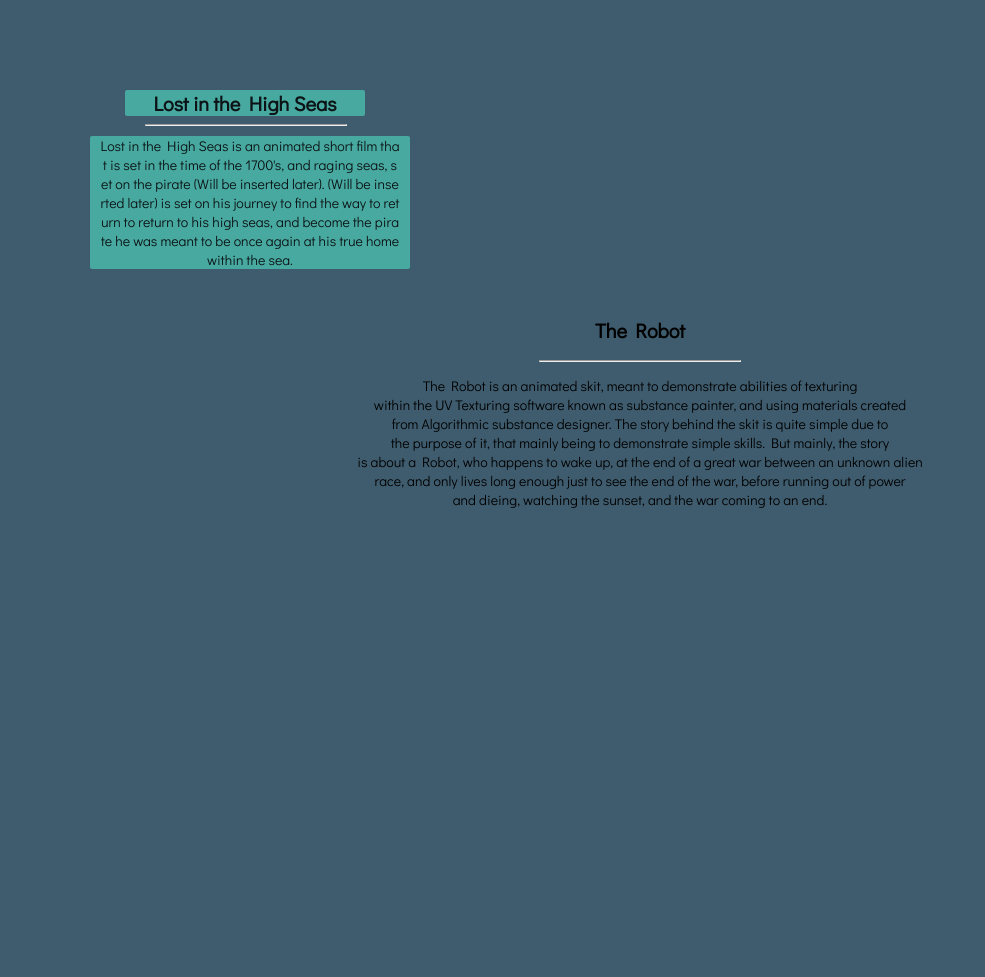
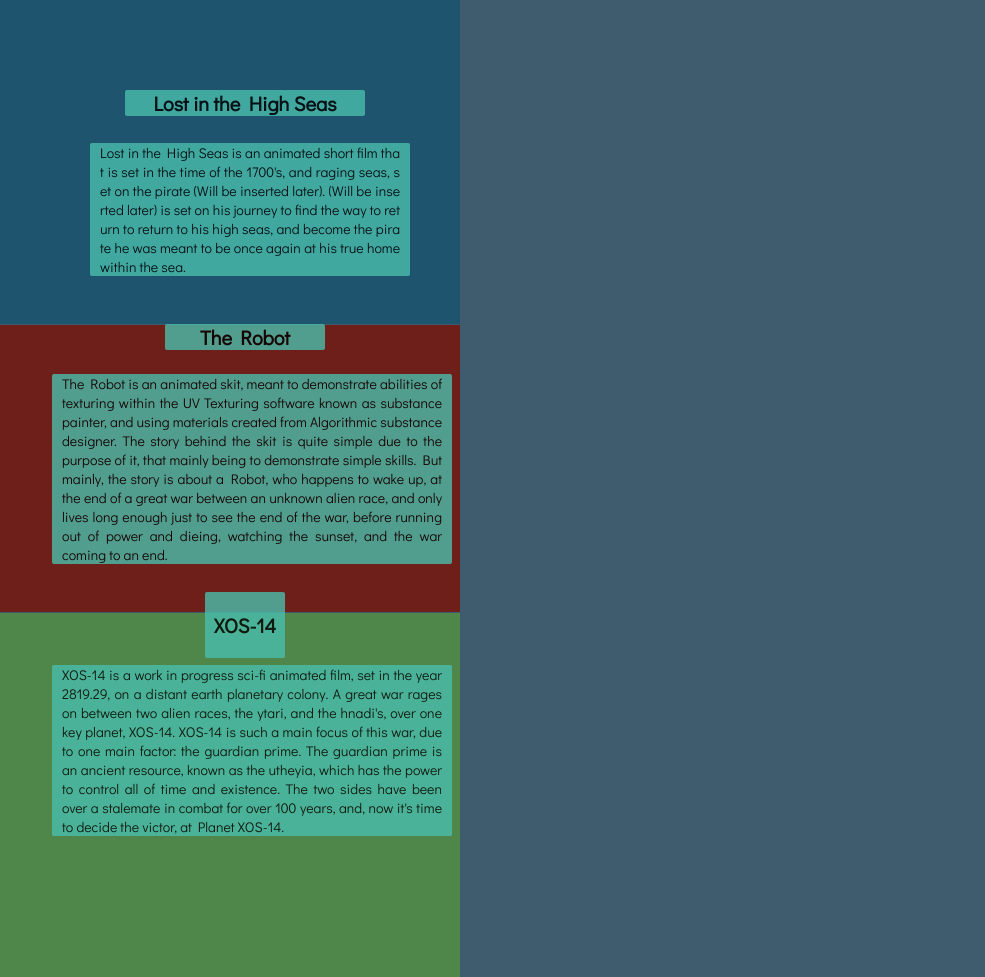
Before and after one commit to coderguy1777/10MinutesWebsite, a plain HTML site: page MainSiteFiles/MainWebFiles/AnimationProjects.html in a window 1280 px wide. Shown: the whole page, without its empty margins (0-985 px from the left). Before the commit the page ends 800 px from the top, so only its background shows below. Drawn offline with Linux system fonts and the light colour scheme.

Commit message:
Add files via upload

```diff
--- a/MainSiteFiles/MainWebFiles/AnimationProjects.html
+++ b/MainSiteFiles/MainWebFiles/AnimationProjects.html
@@ -7,13 +7,15 @@
     <title>My current animation projects</title>
 </head>
 <body>
+
+    <section id = "leftsec">
+        <section id = "sec1">
             <div class="container2-cover">
                 <div class="container3">
                     <h1>Lost in the High Seas</h1>
                 </div>
             </div>
                 <hr class="hrleft">
-        <div>
                     <div class="container2-cover">
                         <div class="container2">
                             <p class = p12>Lost in the High Seas is an animated short film that is set in the time of
@@ -23,20 +25,49 @@
                                 at his true home within the sea.</p>
                         </div>
                     </div>
+            </section>
+        <br>
+            <section id = "sec2">
+                <div class="container2-cover">
+                    <div class="container5">
+                        <h2>The Robot</h2>
                     </div>
-    <br>
-<h2>The Robot</h2>
-    <hr>
-        <div>
-            <div>
-                <p class = p13>The Robot is an animated skit, meant to demonstrate abilities of texturing<br>
-                within the UV Texturing software known as substance painter, and using materials created<br>
-                from Algorithmic substance designer. The story behind the skit is quite simple due to<br>
-                the purpose of it, that mainly being to demonstrate simple skills. But mainly, the story<br>
-                is about a Robot, who happens to wake up, at the end of a great war between an unknown alien<br>
-                race, and only lives long enough just to see the end of the war, before running out of power<br>
+                </div>
+            <hr class="hrleft">
+                <div class="container2-cover">
+                    <div class="container4">
+                        <p class = p13>The Robot is an animated skit, meant to demonstrate abilities of texturing
+                        within the UV Texturing software known as substance painter, and using materials created
+                        from Algorithmic substance designer. The story behind the skit is quite simple due to
+                        the purpose of it, that mainly being to demonstrate simple skills. But mainly, the story
+                        is about a Robot, who happens to wake up, at the end of a great war between an unknown alien
+                        race, and only lives long enough just to see the end of the war, before running out of power
                         and dieing, watching the sunset, and the war coming to an end.</p>
                     </div>
                 </div>
+            </section>
+        <br>
+            <section id = "sec3">
+                <div class="container2-cover">
+                    <div class="container6">
+                        <h3 class="hclass">XOS-14</h3>
+                    </div>
+                </div>
+            <hr class="hrleft">
+                <div class="container2-cover">
+                    <div class="container8">
+                        <p class="p14">XOS-14 is a work in progress sci-fi animated film, set in the year 2819.29, on a distant
+                        earth planetary colony. A great war rages on between two alien races, the ytari,
+                        and the hnadi's, over one key planet, XOS-14. XOS-14 is such a main focus of this war, due to one main factor:
+                        the guardian prime. The guardian prime is an ancient resource, known as the utheyia, which has the power to
+                        control all of time and existence. The two sides have been over a stalemate in combat for over 100 years, and,
+                        now it's time to decide the victor, at Planet XOS-14.</p>
+                    </div>
+                </div>
+            </section>
+        </section>
+    <div class="bg1"><p></p></div>
+    <div class="bg2"><p></p></div>
+    <div class="bg3"><p></p></div>
     </body>
 </html>
--- a/MainSiteFiles/MainWebFiles/Animationprojects.css
+++ b/MainSiteFiles/MainWebFiles/Animationprojects.css
@@ -19,19 +19,29 @@ h2 {
     font-family: "Didact Gothic", serif;
 }
 
+.hclass {
+    font-size: 20px;
+    text-align: center;
+    border-spacing: 10px;
+    font-family: "Didact Gothic", serif;
+}
+
 .p12 {
     font-family: "Didact Gothic", serif;
     font-size: 14px;
-    text-align: center;
+    text-align: justify;
+    display: block;
     border-spacing: 20px;
-    display: block;
     margin: 10px;
 }
 
 .p13 {
     font-family: "Didact Gothic", serif;
     font-size: 14px;
-    text-align: center;
+    display: block;
+    border-spacing: 20px;
+    text-align: justify;
+    margin: 10px;
 }
 
 body {
@@ -67,8 +77,84 @@ body {
     position: relative;
 }
 
+.container4 {
+    margin-left: 52px;
+    width: 25rem;
+    background-color: #4ABDAC;
+    border-radius: 2px;
+    opacity: .8;
+    position: relative;
+}
+
 .hrleft {
     margin-left: 145px;
     max-width: 200px;
     margin-top: -5px;
+    border: 1px solid;
+    color: #4585ff;
+    border-radius: 5px;
 }
+
+.container5 {
+    margin-left: 165px;
+    width: 10rem;
+    background-color: #4ABDAC;
+    border-radius: 2px;
+    opacity: .8;
+    position: relative;
+}
+
+.container6 {
+    width: 5rem;
+    background-color: #4ABDAC;
+    position: relative;
+    opacity: .8;
+    border-radius: 2px;
+    margin-left: 205px;
+    align-content: center;
+}
+
+.p14 {
+    font-family: 'Didact Gothic', serif;
+    font-size: 14px;
+    display: block;
+    text-align: justify;
+    margin: 10px;
+}
+
+.bg1 {
+    width: 28.75rem;
+    height: 20.75rem;
+    display: block;
+    background-color: #1f546e;
+    margin-top: -860px;
+}
+
+.bg2 {
+    width: 28.75rem;
+    height: 17.95rem;
+    margin-top: -15px;
+    background-color: #6e1f1a;
+    display: block;
+}
+
+.bg3 {
+    width: 28.75rem;
+    height: 22.75rem;
+    margin-top: -15px;
+    display: block;
+    background-color: #4f864a;
+}
+
+.container8 {
+    margin-left: 52px;
+    width: 25rem;
+    background-color: #4ABDAC;
+    opacity: .8;
+    border-radius: 2px;
+}
+
+.sec#sec2 {
+    position: fixed;
+    margin-top: 10px;
+}
--- a/MainSiteFiles/MainWebFiles/CodingProjects.css
+++ b/MainSiteFiles/MainWebFiles/CodingProjects.css
@@ -1,5 +1,5 @@
 body {
-    background-color: #05ba2c;
+    background-color: #32bab1;
     font-family: Dingbats, serif;
     -webkit-text-fill-color: #1f546e;
 }
@@ -13,17 +13,27 @@ h4 {
 
 .p1 {
     font-family: "Didact Gothic", serif;
-    text-align: center;
+    display: block;
+    font-size: 15px;
+    margin: 10px;
+    text-align: justify;
+}
+
+.p2 {
+    font-family: "Didact Gothic", serif;
+    text-align: justify;
+    margin: 10px;
+    display: block;
     font-size: 15px;
 }
 
-.p2 {
+.p3 {
     font-family: "Didact Gothic", serif;
     text-align: center;
     font-size: 15px;
 }
 
-.p3 {
+.p4 {
     font-family: "Didact Gothic", serif;
     text-align: center;
     font-size: 15px;
@@ -59,3 +69,29 @@ hr {
     border-radius: 25px;
     border-color: black;
 }
+
+.container1 {
+    width: 20rem;
+    height: auto;
+    background-color: #cd4346;
+    justify-items: center;
+    margin-left: 49.50em;
+    position: relative;
+    border-radius: 2px;
+}
+
+.container2 {
+    width: 30rem;
+    height: auto;
+    background-color: #cd4346;
+    justify-content: center;
+    justify-items: center;
+    margin-left: 45em;
+    position: relative;
+    border-radius: 2px;
+}
+
+.container-cover {
+    margin: 0;
+    padding: 0;
+}
--- a/MainSiteFiles/MainWebFiles/SiteStyleSheet.css
+++ b/MainSiteFiles/MainWebFiles/SiteStyleSheet.css
@@ -76,17 +76,6 @@ div.container1 {
 }
 
 div.container1 p {
-    margin: 0
-}
-
-div container2 {
-    height: 40em;
-    display: flex;
-    align-items: center;
-    justify-content: center
-}
-
-div container2 p3 {
     margin: 0
 }
 
@@ -200,3 +189,14 @@ hr {
     word-break: break-all;
     background-color: #c4e2d1;
 }
+
+.container5 {
+    width: 30rem;
+    height: auto;
+    display: inline-block;
+    background-color: #33a1b9;
+    position: relative;
+    justify-content: center;
+    align-content: center;
+    margin-left: 49.60em;
+}
```
Also changed, not shown: MainSiteFiles/MainWebFiles/CodingProjectsArea.html (+29 -5 lines). Lines whose indentation alone changed are shown as unchanged.
